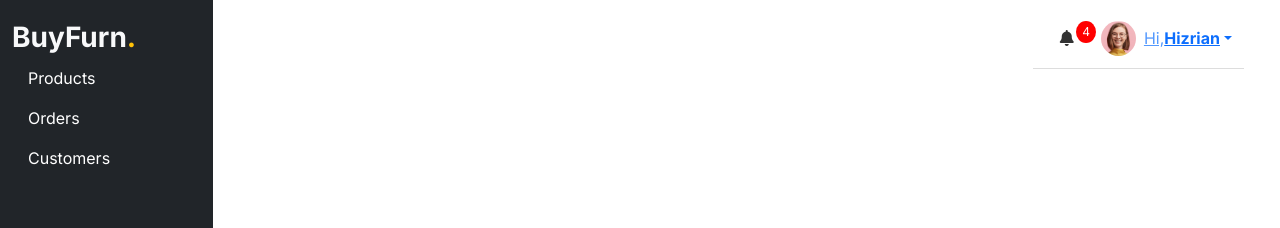
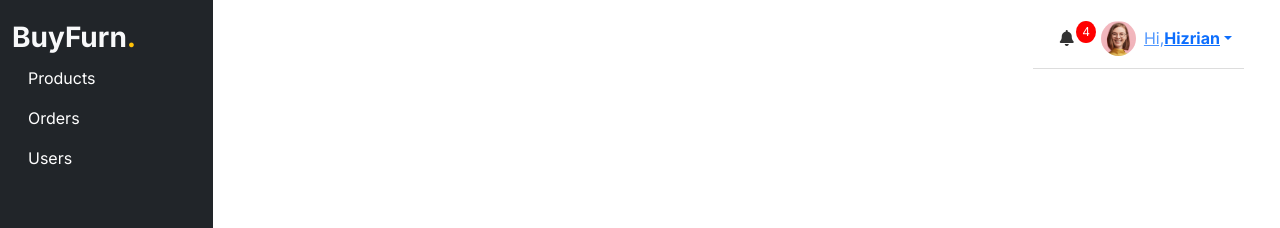
Before and after one commit to kunjanThakor/BuyFurn, an Angular app: page /admin in a window 1280 px wide. Shown: the top 228 px of the page. Built offline with nearby package versions, Linux system fonts and the light colour scheme.

Commit message:
change customer to users

```diff
--- a/src/app/Admin/admin.component.html
+++ b/src/app/Admin/admin.component.html
@@ -26,7 +26,7 @@
                         <a class="nav-link" [routerLink]="['/admin/orders']">Orders</a>
                     </li>
                     <li class="nav-item">
-                        <a class="nav-link" [routerLink]="['/admin/customers']">Customers</a>
+                        <a class="nav-link" [routerLink]="['/admin/users']">Users</a>
                     </li>
                     <!-- Add more links as needed -->
                 </ul>
```
